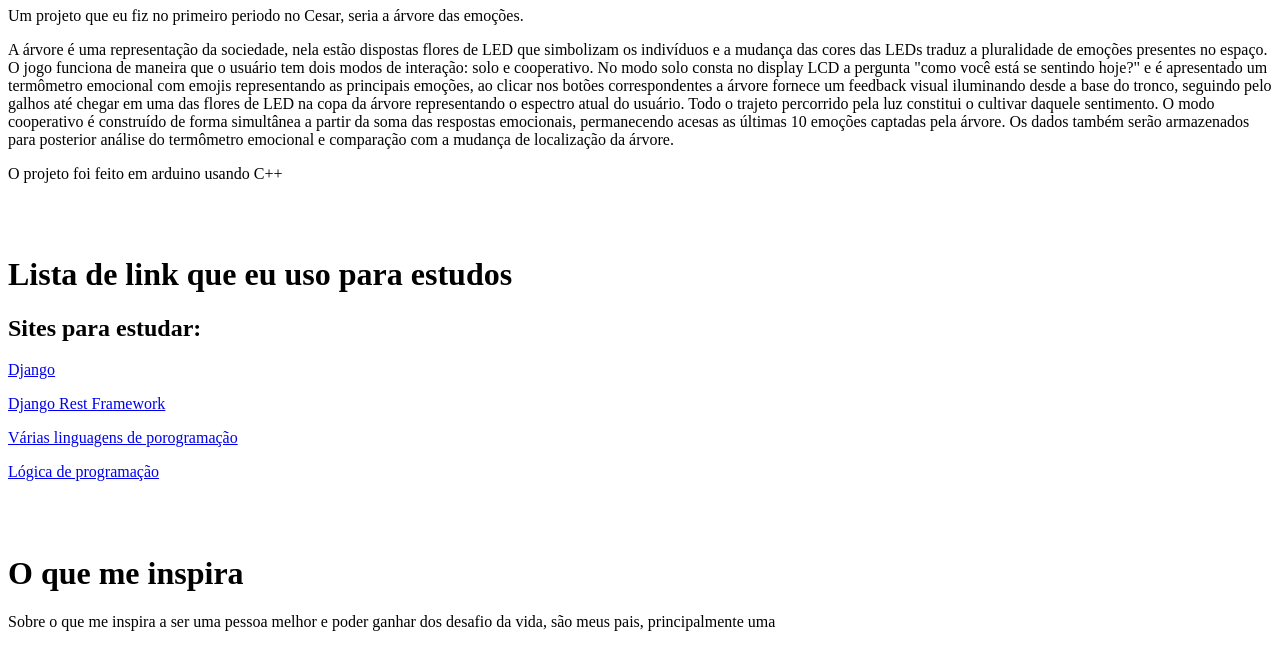
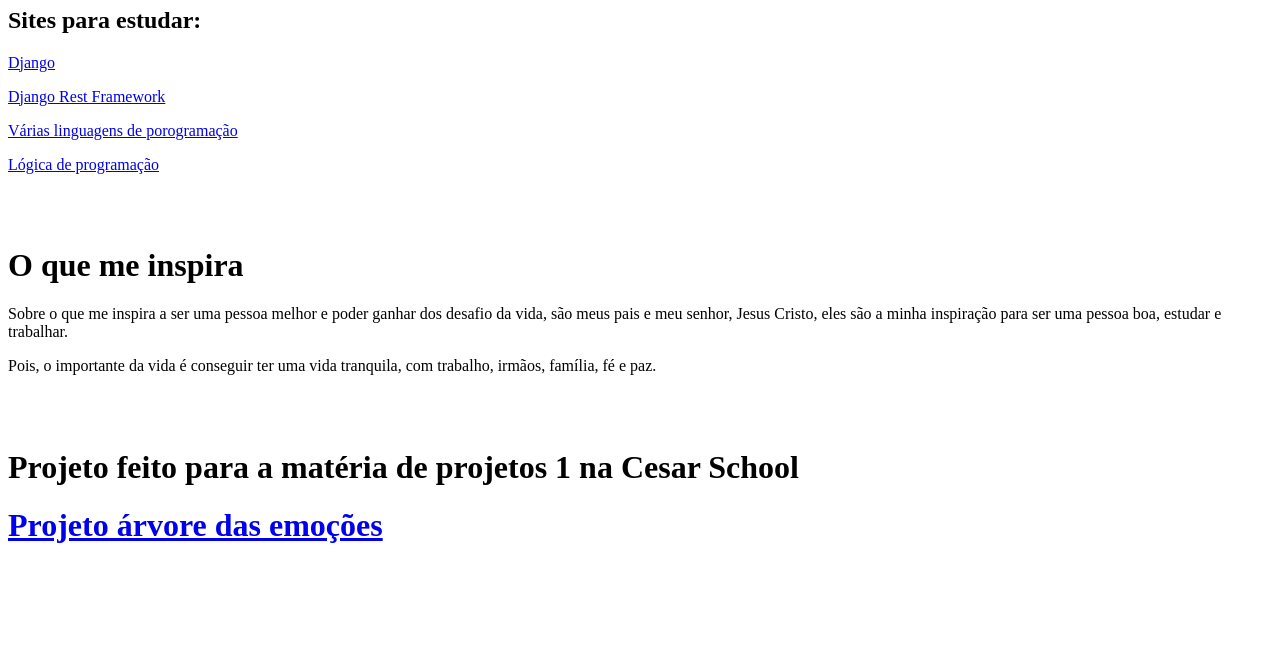
Before and after one commit to vagnermelo20/TrabalhoPortifolioWeb, a plain HTML site: page index.html in a window 1280 px wide. Shown: the part 459-1106 px from the top of the page. After the commit the page ends 1025 px from the top, so only its background shows below. Drawn offline with Linux system fonts and the light colour scheme.

Commit message:
Finalizando o texto html

```diff
--- a/index.html
+++ b/index.html
@@ -21,14 +21,6 @@
 <br> <br>
 
 
-<h1>Projeto Arvore das emoções</h1>
-<p>Um projeto que eu fiz no primeiro periodo no Cesar, seria a árvore das emoções.</p>
-<p>A árvore é uma representação da sociedade, nela estão dispostas flores de LED que simbolizam os indivíduos e a mudança das cores das LEDs traduz a pluralidade de emoções presentes no espaço. O jogo funciona de maneira que o usuário tem dois modos de interação: solo e cooperativo. No modo solo consta no display LCD a pergunta "como você está se sentindo hoje?" e é apresentado um termômetro emocional com emojis representando as principais emoções, ao clicar nos botões correspondentes a árvore fornece um feedback visual iluminando desde a base do tronco, seguindo pelo galhos até chegar em uma das flores de LED na copa da árvore representando o espectro atual do usuário. Todo o trajeto percorrido pela luz constitui o cultivar daquele sentimento. O modo cooperativo é construído de forma simultânea a partir da soma das respostas emocionais, permanecendo acesas as últimas 10 emoções captadas pela árvore. Os dados também serão armazenados para posterior análise do termômetro emocional e comparação com a mudança de localização da árvore.
-</p> <p>O projeto foi feito em arduino usando C++</p>
-<br><br>
-
-
-
 <h1>Lista de link que eu uso para estudos</h1>
 <h2>Sites para estudar:</h2>
 <p><a href="https://www.djangoproject.com/" target="_blank">Django</a></p>
@@ -39,9 +31,12 @@
 
 <h1>O que me inspira</h1>
 
-<p>Sobre o que me inspira a ser uma pessoa melhor e poder ganhar dos desafio da vida, são meus pais, principalmente uma </p>
+<p>Sobre o que me inspira a ser uma pessoa melhor e poder ganhar dos desafio da vida, são meus pais e meu senhor, Jesus Cristo, eles são a minha inspiração para ser uma pessoa boa, estudar e trabalhar. </p>
+<p>Pois, o importante da vida é conseguir ter uma vida tranquila, com trabalho, irmãos, família, fé e paz.</p>
+<br><br>
 
-
+<h1>Projeto feito para a matéria de projetos 1 na Cesar School</h1>
+<h1><a href="projetoArvoreEmocoes.html"> Projeto árvore das emoções</a></h1>
 
 
 
```
Also changed, not shown: projetoArvoreEmocoes.html (added, +15 -0 lines).
